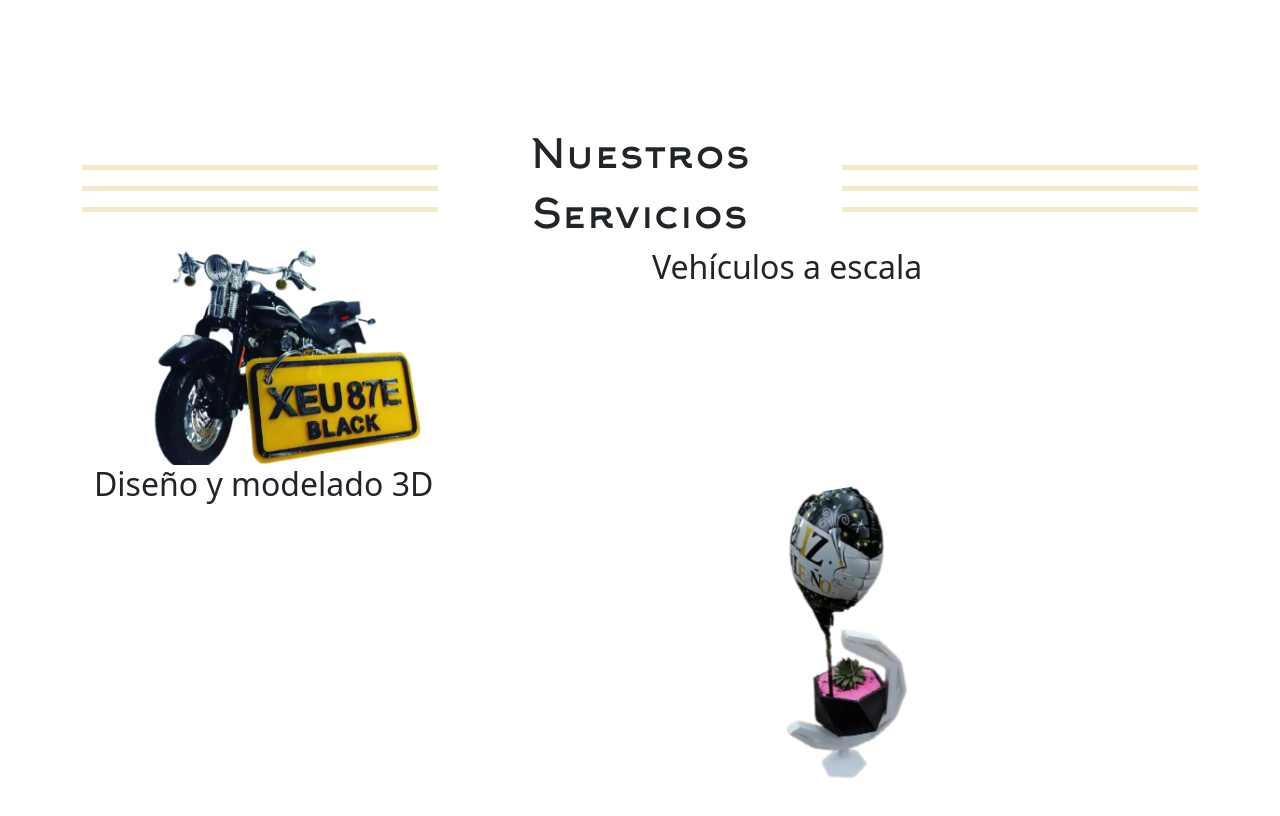
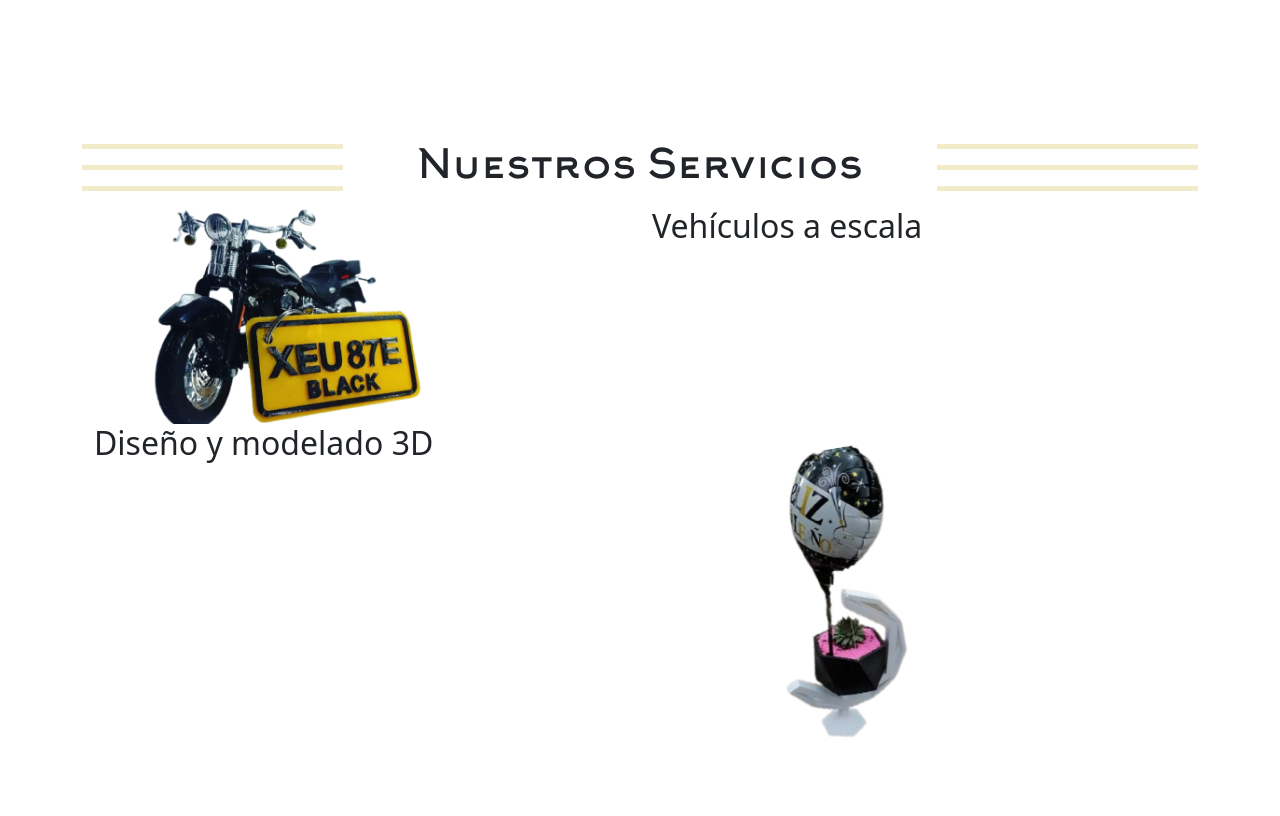
Before and after one commit to lautaro-lezchik/3D-Projects, a plain HTML site: page index.html in a window 1280 px wide. Shown: the part 900-1716 px from the top of the page. Drawn offline with nearby package versions, Linux system fonts and the light colour scheme.

Commit message:
Primer archivo
Co-authored-by: marianaServan <marianaServan@users.noreply.github.com>

```diff
--- a/index.html
+++ b/index.html
@@ -44,17 +44,17 @@
      <section>
         <div class="container" style="margin-top: 200px;">
             <div class="row align-items-center">
-                <div class="col-sm">
+                <div class="col-sm-3">
                     <hr class="lineas">
                     <hr class="lineas">
                     <hr class="lineas">
             </div>
 
-            <div class="col-sm text-center titulo fuente1" >
+            <div class="col-sm-6 text-center titulo fuente1" >
                     Nuestros Servicios
             </div>
 
-            <div class="col-sm">
+            <div class="col-sm-3">
                 <hr class="lineas">
                 <hr class="lineas">
                 <hr class="lineas">
--- a/style.css
+++ b/style.css
@@ -1,4 +1,7 @@
 /* FUENTES */
+
+html {
+    font-size: 16px; }
 
 @font-face {
     font-family: 'arkhip';
@@ -19,7 +22,7 @@
 /*TITULOS*/
 .titulo {
     text-align: center;
-    font-size: 40px;
+    font-size: 2.5rem;
 }
 
 .lineas{
```
